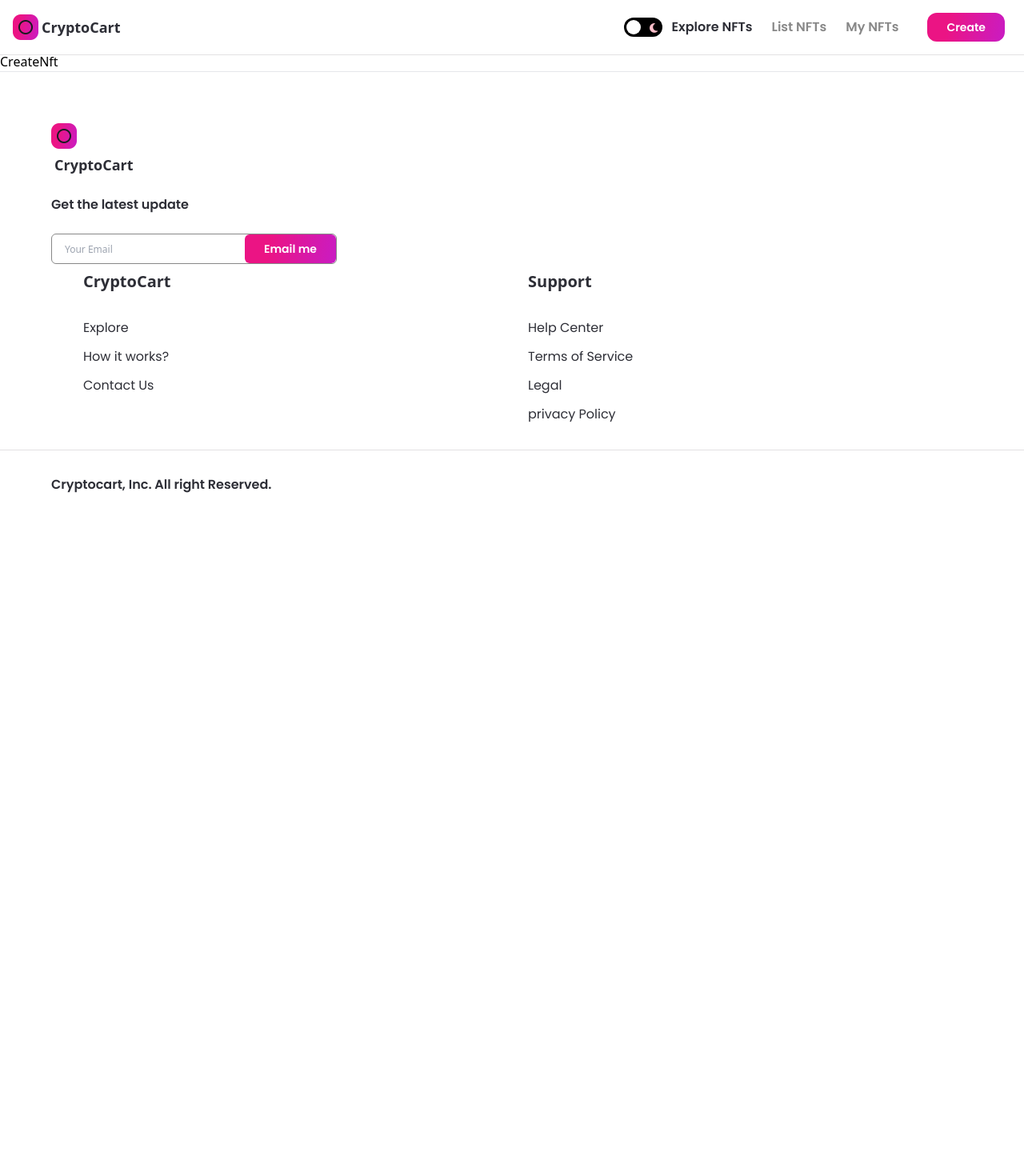
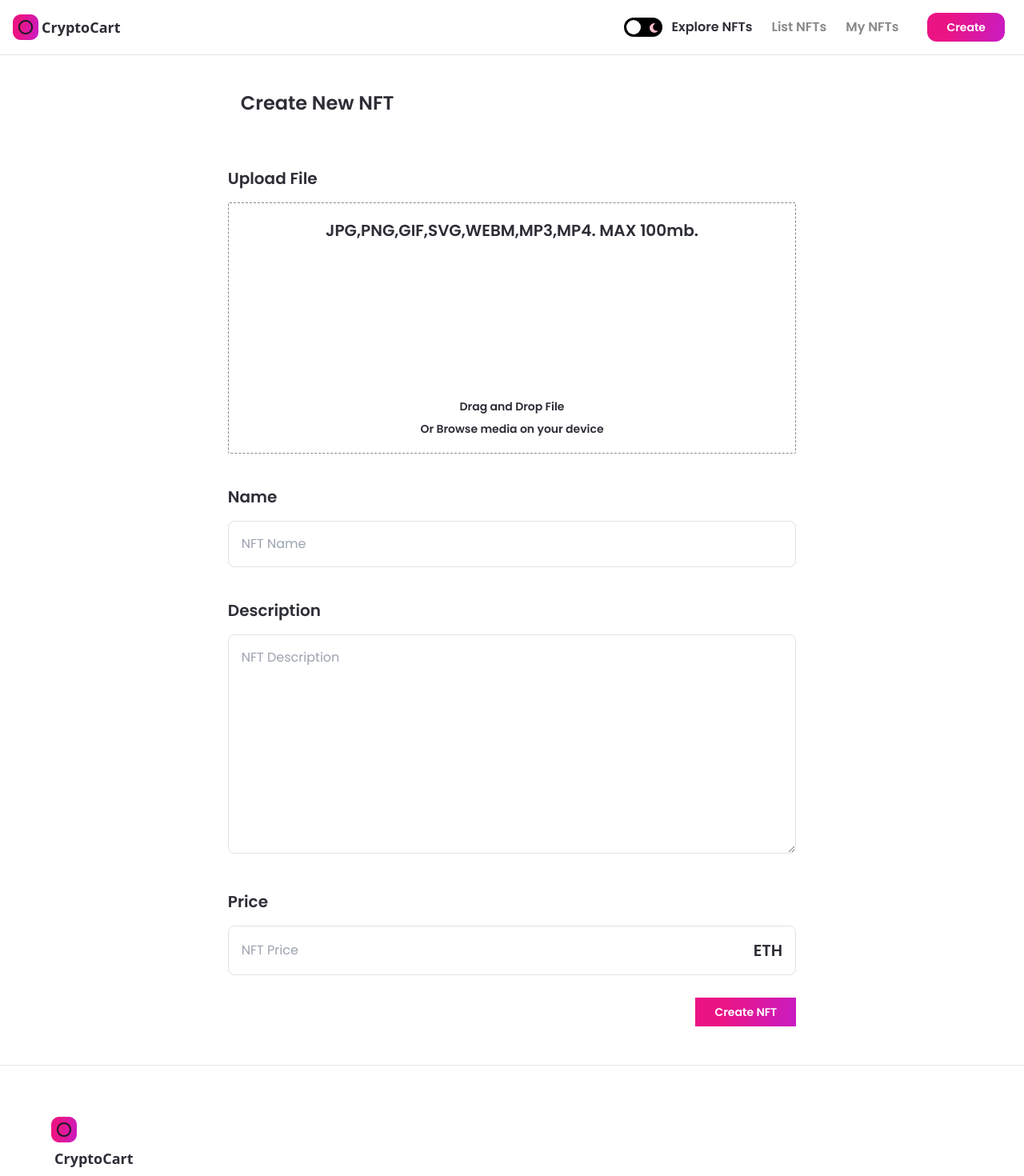
Before and after one commit to nahaktarun/nft_marketplace, a Next.js app: page /create-nft in a window 1280 px wide. Shown: the top 1470 px of the page at 80% size. Before the commit the page ends 800 px from the top, so only its background shows below. Built offline with nearby package versions, Linux system fonts and the light colour scheme.

Commit message:
added the create nft page

```diff
--- /dev/null
+++ b/components/Input.jsx
@@ -0,0 +1,37 @@
+import React from "react";
+
+const Input = ({ inputType, title, placeholder, handleClick }) => (
+  <div className="mt-10 w-full">
+    <p className="font-poppins dark:text-white text-nft-black-1 font-semibold text-xl">
+      {title}
+    </p>
+    {inputType === "number" ? (
+      <div className="dark:bg-nft-black-1 bg-white border dark:border-nft-black-1 border-nft-gray-1 rounded-lg w-full outline-none font-poppins dark:text-white text-nft-gray-2 text-base mt-4 px-4 py-4 flexBetween flex-row">
+        <input
+          type="number"
+          className="flex w-full dark:bg-nft-black-1 bg-white outline-none"
+          placeholder={placeholder}
+          onChange={handleClick}
+        />
+        <p className="font-poppins dark:text-white text-nft-black-1 font-semibold text-xl">
+          ETH
+        </p>
+      </div>
+    ) : inputType === "textarea" ? (
+      <textarea
+        rows={10}
+        className="dark:bg-nft-black-1 bg-white border dark:border-nft-black-1 border-nft-gray-1 rounded-lg w-full outline-none font-poppins dark:text-white text-nft-gray-2 text-base mt-4 px-4 py-4"
+        placeholder={placeholder}
+        onChange={handleClick}
+      />
+    ) : (
+      <input
+        className="dark:bg-nft-black-1 bg-white border dark:border-nft-black-1 border-nft-gray-1 rounded-lg w-full outline-none font-poppins dark:text-white text-nft-gray-2 text-base mt-4 px-4 py-4"
+        placeholder={placeholder}
+        onChange={handleClick}
+      />
+    )}
+  </div>
+);
+
+export default Input;
--- a/components/index.js
+++ b/components/index.js
@@ -4,5 +4,6 @@
 import Banner from "./Banner";
 import CreatorCard from "./CreatorCard";
 import NFTCard from "./NFTCard";
+import Input from "./Input";
 
-export { Navbar, Footer, Button, Banner, CreatorCard, NFTCard };
+export { Navbar, Footer, Button, Banner, CreatorCard, NFTCard, Input };
--- a/pages/create-nft.js
+++ b/pages/create-nft.js
@@ -1,6 +1,123 @@
+/* eslint-disable no-unused-vars */
 /* eslint-disable quotes */
 import React from "react";
+import { useState, useMemo, useCallback, useContext } from "react";
+import { useRouter } from "next/router";
+import { useDropzone } from "react-dropzone";
+import Image from "next/image";
+import { useTheme } from "next-themes";
+import { Button, Input } from "../components";
+import images from "../assets";
 
-const CreateNft = () => <div>CreateNft</div>;
+const CreateNft = () => {
+  const [fileUrl, setFileUrl] = useState(null);
+  const [formInput, setFormInput] = useState({
+    price: "",
+    name: "",
+    description: "",
+  });
+  const { theme } = useTheme();
+
+  const onDrop = useCallback(() => {
+    // upload image to IPFS or blockchain
+  }, []);
+  const {
+    getRootProps,
+    getInputProps,
+    isDragActive,
+    isDragAccept,
+    isDragReject,
+  } = useDropzone({
+    onDrop,
+    accept: "image/*",
+    maxSize: 5000000,
+  });
+  const fileStyle = useMemo(
+    () => `dark:bg-nft-black-1 bg-white border dark:border-white border-nft-gray-2 flex flex-col items-center p-5 rounded-sm border-dashed
+       ${isDragActive && "border-file-active"}
+       ${isDragAccept && "border-file-accept"}
+       ${isDragReject && "border-file-reject"}`,
+    [isDragAccept, isDragActive, isDragReject]
+  );
+  // console.log(formInput);
+  return (
+    <div className="flex justify-center sm:px-4 p-12">
+      <div className="w-3/5 md:w-full">
+        <h1 className="font-poppins dark:text-white text-nft-black-1 text-2xl minlg:text-4xl font-semibold ml-4 xs:ml-0">
+          Create New NFT
+        </h1>
+        <div className="mt-16">
+          <p className="font-poppins dark:text-white text-nft-black-1 font-semibold text-xl">
+            Upload File
+          </p>
+          <div className="mt-4">
+            <div {...getRootProps()} className={fileStyle}>
+              <input {...getInputProps()} />
+              <div className="flexCenter flex-col text-center">
+                <p className="font-poppins dark:text-white text-nft-black-1 font-semibold text-xl">
+                  JPG,PNG,GIF,SVG,WEBM,MP3,MP4. MAX 100mb.
+                </p>
+                <div className="my-12 w-full flex  justify-center">
+                  <Image
+                    src={images.upload}
+                    width={100}
+                    height={100}
+                    alt="file upload"
+                    className={theme === "light" && "filter invert"}
+                  />
+                </div>
+                <p className="font-poppins dark:text-white text-nft-black-1 font-semibold text-sm">
+                  Drag and Drop File
+                </p>
+                <p className="font-poppins dark:text-white text-nft-black-1 font-semibold text-sm mt-2">
+                  Or Browse media on your device
+                </p>
+              </div>
+            </div>
+            {fileUrl && (
+              <aside>
+                <div>
+                  <img src={fileUrl} alt="asset_file" />
+                </div>
+              </aside>
+            )}
+          </div>
+        </div>
+
+        <Input
+          inputType="input"
+          title="Name"
+          placeholder="NFT Name"
+          handleClick={(e) =>
+            setFormInput({ ...formInput, name: e.target.value })
+          }
+        />
+        <Input
+          inputType="textarea"
+          title="Description"
+          placeholder="NFT Description"
+          handleClick={(e) =>
+            setFormInput({ ...formInput, description: e.target.value })
+          }
+        />
+        <Input
+          inputType="number"
+          title="Price"
+          placeholder="NFT Price"
+          handleClick={(e) =>
+            setFormInput({ ...formInput, price: e.target.value })
+          }
+        />
+        <div className="mt-7 w-full flex justify-end">
+          <Button
+            btnName="Create NFT"
+            className="rounded-xl"
+            handleClick={() => {}}
+          />
+        </div>
+      </div>
+    </div>
+  );
+};
 
 export default CreateNft;
```
